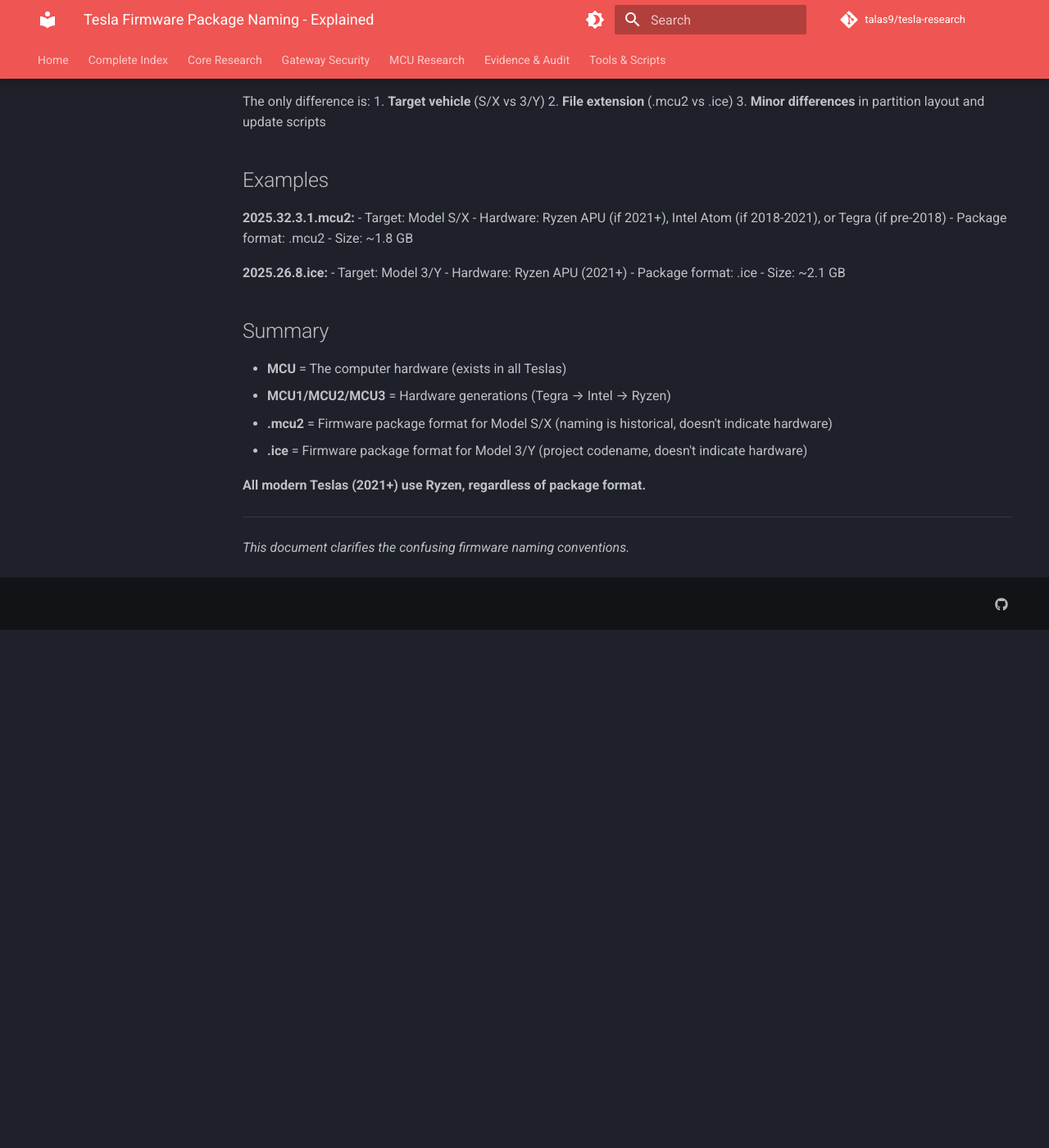
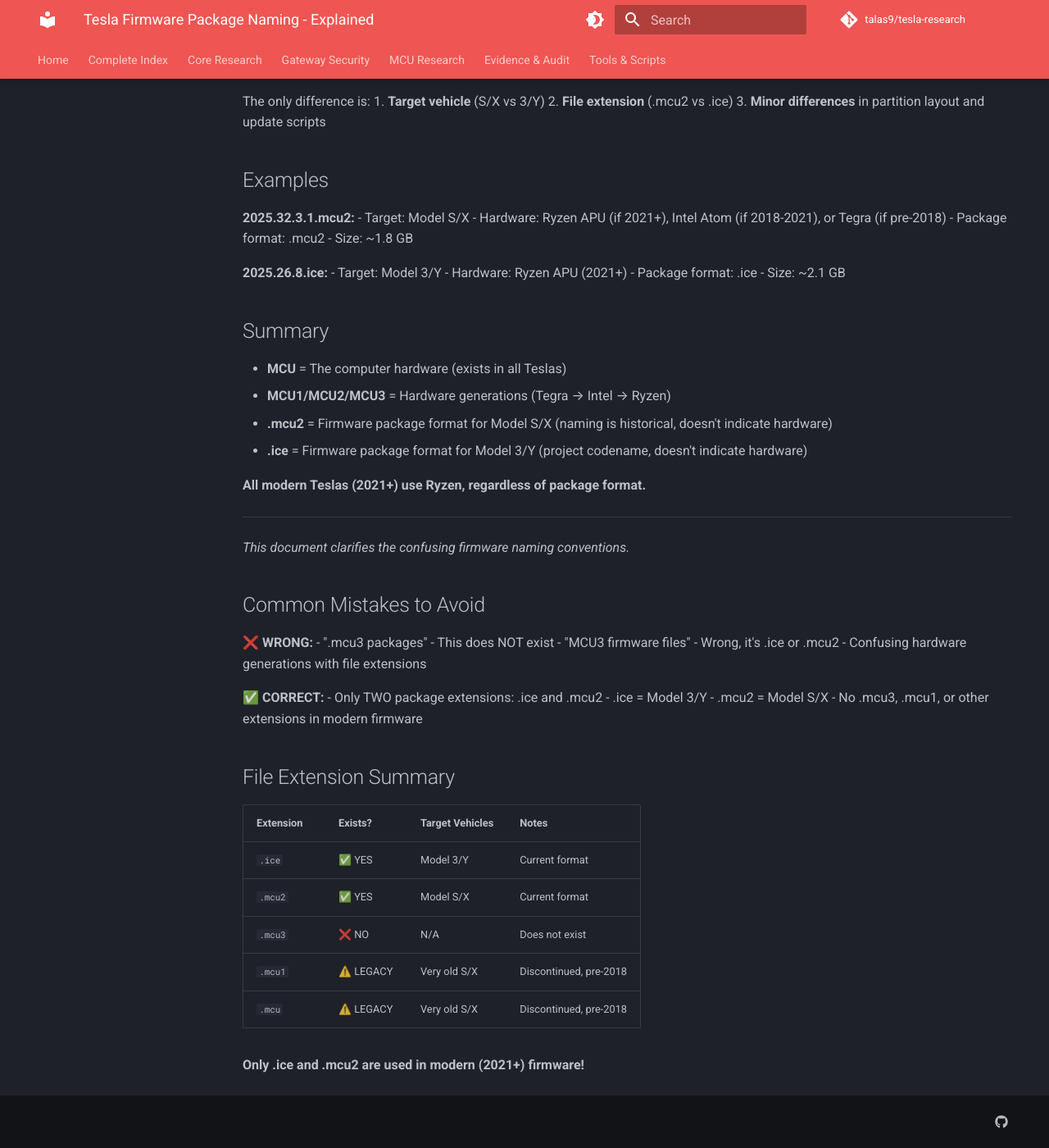
Before and after one commit to talas9/tesla, an MkDocs documentation site: the page built from docs/meta/FIRMWARE-NAMING-EXPLAINED.md, in a window 1280 px wide and 1400 px high, scrolled down 1333 px. Shown: the whole window at 82% size. Built offline with MkDocs 1.6.1 and Material for MkDocs 9.7.7, drawn with Linux system fonts in a browser that asks for light colours; comment, search, counter and statistics services are not loaded; before the commit the page ends 2101 px from its top, so only the background shows below that.

Commit message:
Fix .mcu3 references - this extension does NOT exist
CORRECTION: Only TWO firmware package extensions exist:
- .ice = Model 3/Y firmware
- .mcu2 = Model S/X firmware

There is NO .mcu3 extension (was confusing hardware name MCU3 with file extension).

Fixed 3 docs that incorrectly mentioned .mcu3
Added clarification to FIRMWARE-NAMING-EXPLAINED.md

Thanks to internal source for catching this error.

Author: talas9

```diff
--- a/docs/meta/FIRMWARE-NAMING-EXPLAINED.md
+++ b/docs/meta/FIRMWARE-NAMING-EXPLAINED.md
@@ -89,3 +89,28 @@
 ---
 
 *This document clarifies the confusing firmware naming conventions.*
+
+## Common Mistakes to Avoid
+
+❌ **WRONG:**
+- ".mcu3 packages" - This does NOT exist
+- "MCU3 firmware files" - Wrong, it's .ice or .mcu2
+- Confusing hardware generations with file extensions
+
+✅ **CORRECT:**
+- Only TWO package extensions: .ice and .mcu2
+- .ice = Model 3/Y
+- .mcu2 = Model S/X
+- No .mcu3, .mcu1, or other extensions in modern firmware
+
+## File Extension Summary
+
+| Extension | Exists? | Target Vehicles | Notes |
+|-----------|---------|-----------------|-------|
+| `.ice` | ✅ YES | Model 3/Y | Current format |
+| `.mcu2` | ✅ YES | Model S/X | Current format |
+| `.mcu3` | ❌ NO | N/A | Does not exist |
+| `.mcu1` | ⚠️ LEGACY | Very old S/X | Discontinued, pre-2018 |
+| `.mcu` | ⚠️ LEGACY | Very old S/X | Discontinued, pre-2018 |
+
+**Only .ice and .mcu2 are used in modern (2021+) firmware!**
```
Also changed, not shown: docs/core/02-gateway-can-flood-exploit.md (+1 -1 lines), docs/core/13-ota-handshake-protocol.md (+1 -1 lines), docs/core/16-offline-update-format-notes.md (+1 -1 lines).
